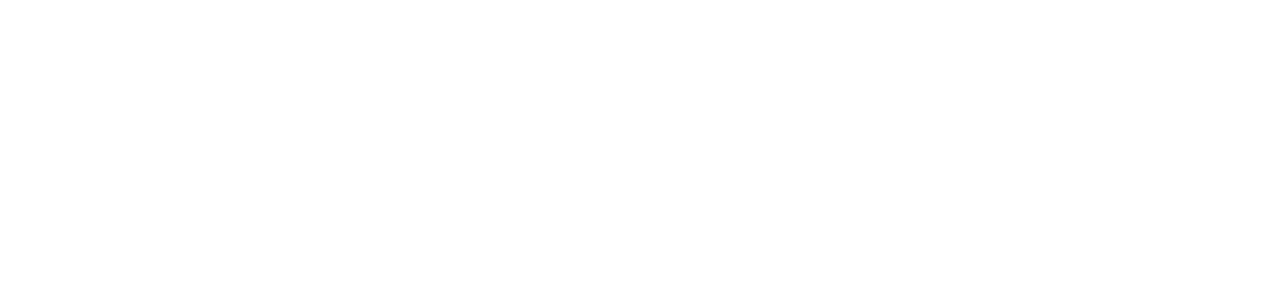
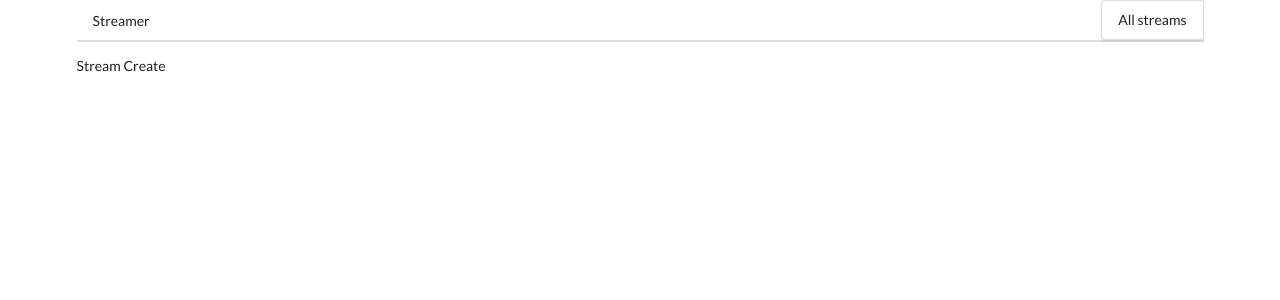
Before and after one commit to AnbarasanJ24/Video-Streaming, a React (Create React App) app in the folder client/: page /streams/new in a window 1280 px wide. Shown: the top 300 px of the page. Built offline with nearby package versions, Linux system fonts and the light colour scheme.

Commit message:
Added multiple components to application setup

```diff
--- a/client/public/index.html
+++ b/client/public/index.html
@@ -1,20 +1,19 @@
 <!DOCTYPE html>
 <html lang="en">
+
 <head>
   <meta charset="utf-8" />
   <link rel="icon" href="%PUBLIC_URL%/favicon.ico" />
   <meta name="viewport" content="width=device-width, initial-scale=1" />
   <meta name="theme-color" content="#000000" />
-    <meta
-      name="description"
-      content="Web site created using create-react-app"
-    />
+  <meta name="description" content="Web site created using create-react-app" />
   <link rel="apple-touch-icon" href="%PUBLIC_URL%/logo192.png" />
   <!--
       manifest.json provides metadata used when your web app is installed on a
       user's mobile device or desktop. See https://developers.google.com/web/fundamentals/web-app-manifest/
     -->
   <link rel="manifest" href="%PUBLIC_URL%/manifest.json" />
+  <link rel="stylesheet" href="https://cdnjs.cloudflare.com/ajax/libs/semantic-ui/2.4.1/semantic.min.css">
   <!--
       Notice the use of %PUBLIC_URL% in the tags above.
       It will be replaced with the URL of the `public` folder during the build.
@@ -26,6 +25,7 @@
     -->
   <title>React App</title>
 </head>
+
 <body>
   <noscript>You need to enable JavaScript to run this app.</noscript>
   <div id="root"></div>
@@ -40,4 +40,5 @@
       To create a production bundle, use `npm run build` or `yarn build`.
     -->
 </body>
+
 </html>
--- a/client/src/components/App.js
+++ b/client/src/components/App.js
@@ -1,25 +1,26 @@
 import React from 'react';
 import { BrowserRouter, Route } from 'react-router-dom';
-
-const Page1 = () => {
-    return (
-        <div>Page1</div>
-    )
-}
-
-const Page2 = () => {
-    return (
-        <div>Page2</div>
-    )
-}
+import Header from './Header';
+import StreamCreate from './Streams/StreamCreate';
+import StreamDelete from './Streams/StreamDelete';
+import StreamEdit from './Streams/StreamEdit';
+import StreamList from './Streams/StreamList';
+import StreamShow from './Streams/StreamShow';
 
 const App = () => {
-    return <div>
-        <BrowserRouter>
-            <Route path="/page1" exact component={Page1} />
-            <Route path="/page2" exact component={Page2} />
-        </BrowserRouter>
-    </div>
+    return (
+        <div className="ui container">
+            <BrowserRouter>
+                <div>
+                    <Header></Header>
+                    <Route path="/" exact component={StreamList} />
+                    <Route path="/streams/new" exact component={StreamCreate} />
+                    <Route path="/streams/edit" exact component={StreamEdit} />
+                    <Route path="/streams/delete" exact component={StreamDelete} />
+                    <Route path="/streams/show" exact component={StreamShow} />
+                </div>
+            </BrowserRouter>
+        </div>)
 };
 
 export default App;
--- /dev/null
+++ b/client/src/components/Header.js
@@ -0,0 +1,18 @@
+import React from 'react';
+import { Link } from 'react-router-dom';
+
+const Header = () => {
+    return (
+        <div className="ui secondary pointing menu">
+            <Link to="/" className="item">Streamer</Link>
+            <div className="ui right menu">
+                <Link to="/" className="item">
+                    All streams
+                </Link>
+            </div>
+
+        </div>
+    );
+};
+
+export default Header;
--- /dev/null
+++ b/client/src/components/Streams/StreamCreate.js
@@ -0,0 +1,7 @@
+import React from 'react';
+
+const StreamCreate = () => {
+    return <div>Stream Create</div>
+};
+
+export default StreamCreate;
--- /dev/null
+++ b/client/src/components/Streams/StreamDelete.js
@@ -0,0 +1,7 @@
+import React from 'react';
+
+const StreamDelete = () => {
+    return <div>Stream Delete</div>
+};
+
+export default StreamDelete;
--- /dev/null
+++ b/client/src/components/Streams/StreamEdit.js
@@ -0,0 +1,7 @@
+import React from 'react';
+
+const StreamEdit = () => {
+    return <div>Stream Edit</div>
+};
+
+export default StreamEdit;
--- /dev/null
+++ b/client/src/components/Streams/StreamList.js
@@ -0,0 +1,7 @@
+import React from 'react';
+
+const StreamList = () => {
+    return <div>Stream List</div>
+};
+
+export default StreamList;
--- /dev/null
+++ b/client/src/components/Streams/StreamShow.js
@@ -0,0 +1,7 @@
+import React from 'react';
+
+const StreamShow = () => {
+    return <div>Stream Show</div>
+};
+
+export default StreamShow;
```
Lines whose indentation alone changed are shown as unchanged.
